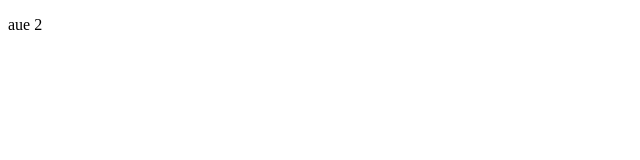
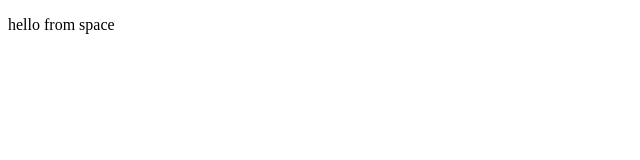
Before and after one commit to TorchCAT/dvoell-online, a plain HTML site: page index.html in a window 1280 px wide. Shown: the full height of the page, 0-640 px from the left. Drawn offline with Linux system fonts and the light colour scheme.

Commit message:
update index.html message

```diff
--- a/index.html
+++ b/index.html
@@ -1,6 +1,6 @@
 <!DOCTYPE html>
 <html>
   <body>
-    <p>aue 2</p>
+    <p>hello from space</p>
   </body>
 </html>
```
